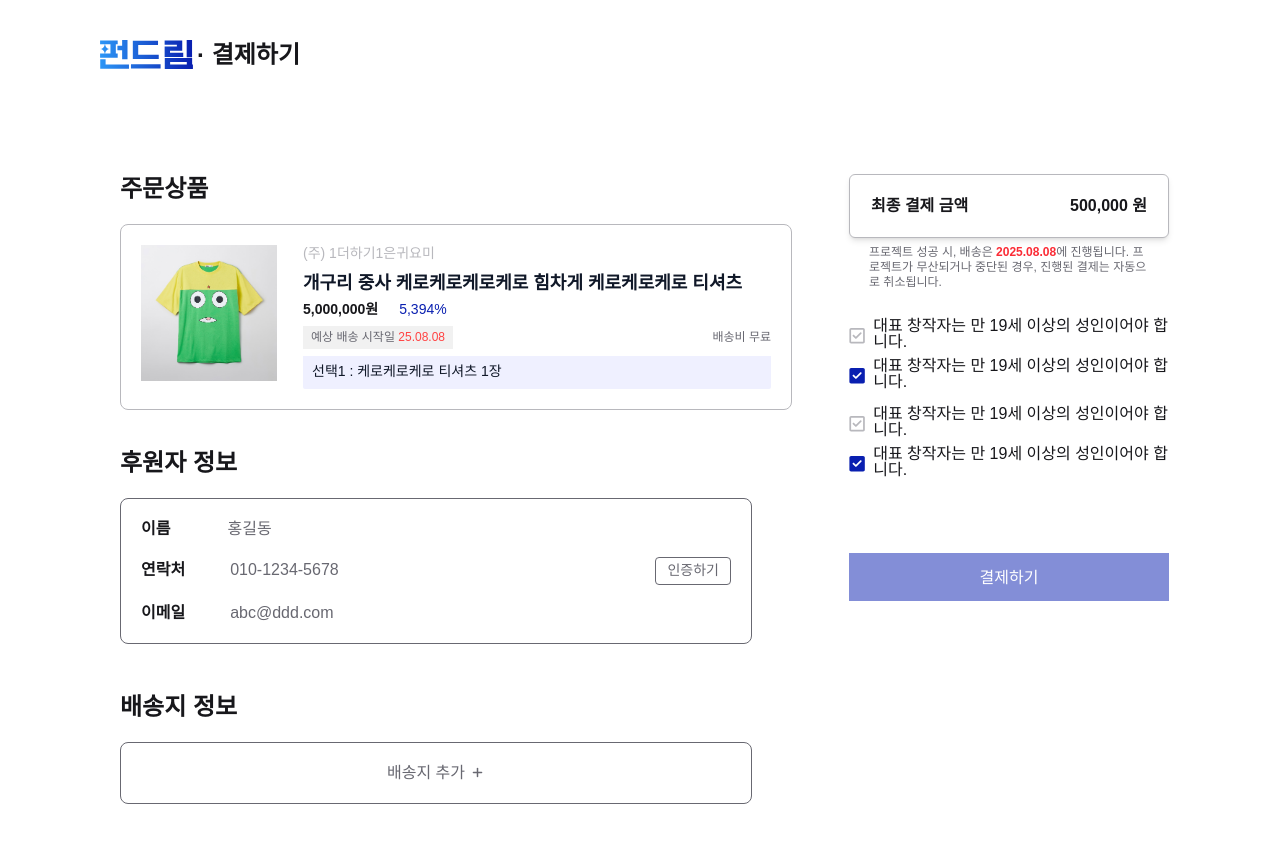
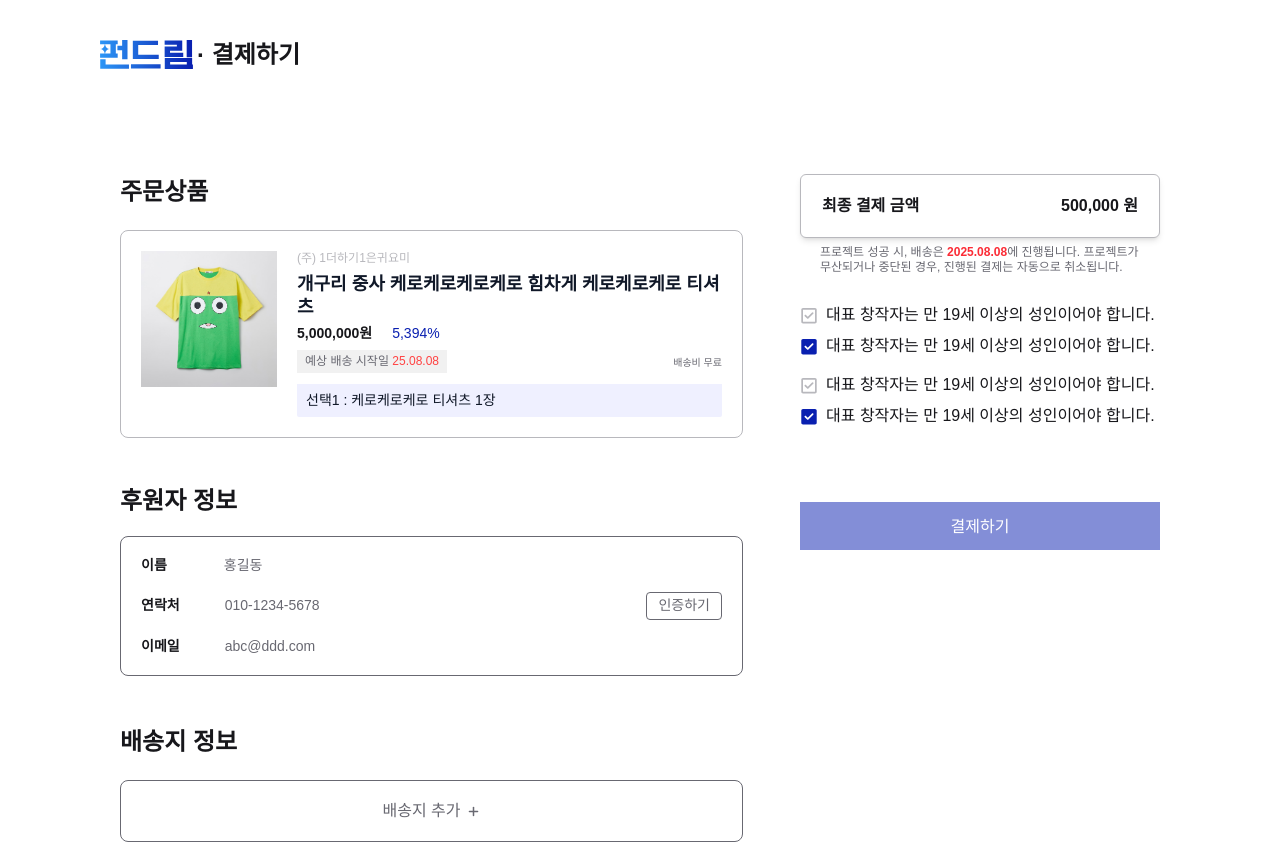
Before and after one commit to FRONTENDBOOTCAMP-13th/Final-11-Cutie, a Next.js app: page /checkout in a window 1280 px wide. Shown: the top 844 px of the page. Built offline with nearby package versions, Linux system fonts and the light colour scheme.

Commit message:
🐛 fix: DeliveryAddress component

```diff
--- a/src/components/address/DeliveryAddress.tsx
+++ b/src/components/address/DeliveryAddress.tsx
@@ -7,34 +7,31 @@ import '@app/globals.css';
 // 후원자 정보
 export function BuyerInfo() {
   return (
-    <>
-      <div className="flex flex-col gap-5 w-[632px]">
+    <div className="flex flex-col gap-5 w-full ">
       <p className="bold-24 text-font-900">후원자 정보</p>
-        <div className="bg-bg p-5 border border-font-400 rounded-lg ">
-          <ul className="flex flex-col gap-[18px] text-font-900 min-w-[561px]">
-            <li className="bold-14 laptop:text-[16px]">
+      <div className="bg-bg p-5 border border-font-400 rounded-lg">
+        <ul className="flex flex-col gap-[18px] text-font-900 w-full">
+          <li className="bold-12 laptop:text-[14px]">
             이름<span className="ml-[57px] font-medium text-font-400">홍길동</span>
           </li>
-            <li className="bold-14 flex items-baseline laptop:text-[16px]">
+          <li className="bold-12 flex items-baseline laptop:text-[14px] flex-wrap gap-2">
             <div>
               연락처
               <span className="ml-[45px] font-medium text-font-400">010-1234-5678</span>
             </div>
-              {/* ChangeBtn으로 교체 필요 */}
             <button
               type="button"
-                className="medium-14 text-font-400 bg-bg border border-font-400 rounded-sm px-[11px] py-1 ml-auto"
+              className="medium-10 laptop:text-[14px] text-font-400 bg-bg border border-font-400 rounded-sm px-[11px] py-1 ml-auto"
             >
               인증하기
             </button>
           </li>
-            <li className="bold-14 laptop:text-[16px]">
+          <li className="bold-12 laptop:text-[14px]">
             이메일<span className="ml-[45px] font-medium text-font-400">abc@ddd.com</span>
           </li>
         </ul>
       </div>
     </div>
-    </>
   );
 }
 
@@ -42,12 +39,14 @@ export function BuyerInfo() {
 export function BuyerAddress() {
   return (
     <>
-      <div className="flex flex-col gap-5 max-w-[632px]">
-        <p className="bold-24 text-font-900">배송지 정보</p>
+      <div className="flex flex-col gap-5 w-full">
+        <p className="font-bold font-pretendard text-[17px] mobile:text-[20px] laptop:text-[24px] text-font-900">
+          배송지 정보
+        </p>
         <button
           aria-label="배송지 추가"
           type="button"
-          className="flex p-5 bg-bg justify-center border border-font-400 rounded-lg gap-[5px] items-center medium-16 text-font-400  cursor-pointer"
+          className="flex p-5 bg-bg justify-center border border-font-400 rounded-lg gap-[5px] items-center medium-12 tablet:text-[14px] laptop:text-[16px] text-font-400  cursor-pointer"
         >
           배송지 추가
           <PlusIcon className="aria-hidden:true" />
@@ -61,16 +60,17 @@ export function BuyerAddress() {
 export function BuyMethod() {
   return (
     <>
-      <div className="flex flex-col gap-5 max-w-[632px] ">
-        <p className="bold-24 text-font-900">결제 수단</p>
+      <div className="flex flex-col gap-5 w-full">
+        <p className="font-bold font-pretendard text-[17px] mobile:text-[20px] tablet:text-[24px] laptop:text-[24px] text-font-900">
+          결제 수단
+        </p>
         <div className="flex flex-col p-5 gap-[13px] bg-bg border border-font-400 rounded-lg">
-          {/* CircleCheckbox.tsx 컴포넌트로 교체 필요 자리만 잡아둔 것 */}
           <div className="flex  border-b gap-[27px] w-full h-[37px]">
-            <p className="medium-16">카드 간편결제</p>
-            <p className="medium-16">네이버페이</p>
-            <p className="medium-16">카카오페이</p>
+            <p className="medium-12 tablet:text-[14px] laptop:text-[16px]">카드 간편결제</p>
+            <p className="medium-12 tablet:text-[14px] laptop:text-[16px]">네이버페이</p>
+            <p className="medium-12 tablet:text-[14px] laptop:text-[16px]">카카오페이</p>
           </div>
-          <div className="flex justify-center h-[19px] items-center gap-[5px] p-5 medium-16 text-font-400  cursor-pointer">
+          <div className="flex justify-center h-[19px] items-center gap-[5px] p-5 medium-12 tablet:text-[14px] laptop:text-[16px] text-font-400  cursor-pointer">
             카드등록
             <PlusIcon className="aria-hidden:true" />
           </div>
@@ -83,33 +83,39 @@ export function BuyMethod() {
 // 결제하기 - 주문상품 컴포넌트/주문상품
 export function OrderedProductComponent() {
   return (
-    <>
-      <section className="w-[672px] h-[226px]">
-        <p className="bold-24 mb-5">주문상품</p>
-        <div className="flex p-5 bg-white rounded-lg gap-[26px] border border-secondary-200">
-          <Image src={productKeroro} alt="/" className="w-[136px] h-[136px]" />
-          <div className="w-full ">
-            <p className="text-secondary-200 medium-14 mb-[9px] ">(주) 1더하기1은귀요미</p>
-            <p className="text-gray-900 bold-18 mb-[7px] ">개구리 중사 케로케로케로케로 힘차게 케로케로케로 티셔츠</p>
-            <div className="flex items-center gap-[21px]  mb-[7px]">
-              <span className=" semibold-14 ">5,000,000원</span>
-              <span className=" text-primary-800 medium-14 ">5,394%</span>
+    <section className="w-full font-pretendard">
+      <p className="font-bold text-[17px] mobile:text-[20px] tablet:text-[24px] laptop:text-[24px] mb-[5px] mobile:mb-[20px] tablet:mb-[20px]">
+        주문상품
+      </p>
+      <div className="flex flex-col mobile:flex-row p-5 bg-white rounded-lg gap-[20px] border border-secondary-200">
+        <Image
+          src={productKeroro}
+          alt="케로로 상품 이미지"
+          className="w-[100px] h-[100px] tablet:w-[136px] tablet:h-[136px] object-cover"
+        />
+        <div className="w-full flex flex-col justify-between gap-[7px]">
+          <p className="text-secondary-200 medium-10 tablet:text-[12px] laptop:text-[12px]">(주) 1더하기1은귀요미</p>
+          <p className="text-gray-900 bold-14 tablet:text-[16px] laptop:text-[18px]">
+            개구리 중사 케로케로케로케로 힘차게 케로케로케로 티셔츠
+          </p>
+          <div className="flex items-center gap-5">
+            <span className="semibold-12 tablet:text-[14px] laptop:text-[14px]">5,000,000원</span>
+            <span className="text-primary-800 medium-12  tablet:text-[14px] laptop:text-[14px]">5,394%</span>
           </div>
-            <div className="flex items-center justify-between text-font-400 mb-[7px]">
-              <div className="flex items-center bg-secondary-50  px-2 py-1 ">
-                <div className="medium-12 ">
-                  예상 배송 시작일 <span className="text-error ">25.08.08</span>
+          <div className="flex flex-wrap justify-between items-center text-font-400">
+            <div className="flex items-center bg-secondary-50 px-2 py-1 mb-1 medium-10  tablet:text-[12px] laptop:text-[12px]">
+              <div className="">
+                예상 배송 시작일 <span className="text-error">25.08.08</span>
               </div>
             </div>
-              <span className="flex items-center medium-12 ">배송비 무료</span>
+            <span className="medium-10">배송비 무료</span>
           </div>
-            <p className="flex items-center bg-primary-50 rounded-b-xs px-[9px] py-2 normal-14 text-gray-900 h-[33px] ">
+          <p className="bg-primary-50 rounded-b-xs px-[9px] py-2 normal-12 tablet:text-[14px] laptop:text-[14px] text-gray-900 h-[33px]">
             선택1 : 케로케로케로 티셔츠 1장
           </p>
         </div>
       </div>
     </section>
-    </>
   );
 }
 
@@ -151,7 +157,7 @@ export function MultiOrderedProductComponent() {
   return (
     <>
       <div className="">
-        <section className="w-full max-w-[672px] min-w-[456px]">
+        <section className="w-full">
           <p className="bold-24 mb-5">주문상품</p>
           <div className="flex flex-col p-5 bg-white rounded-t-lg border border-secondary-200">
             <div className="w-full flex gap-6">
```
Lines whose indentation alone changed are shown as unchanged.
